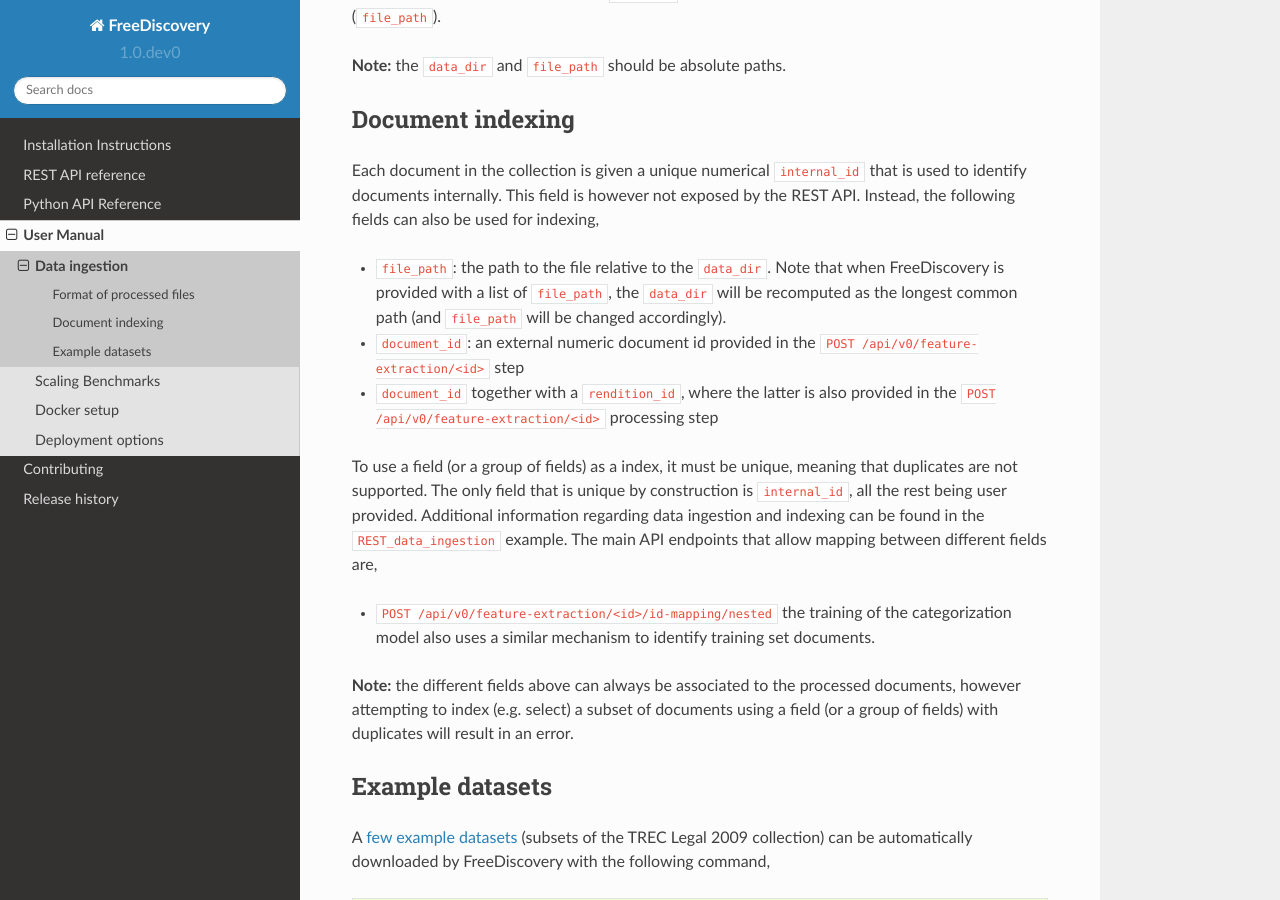
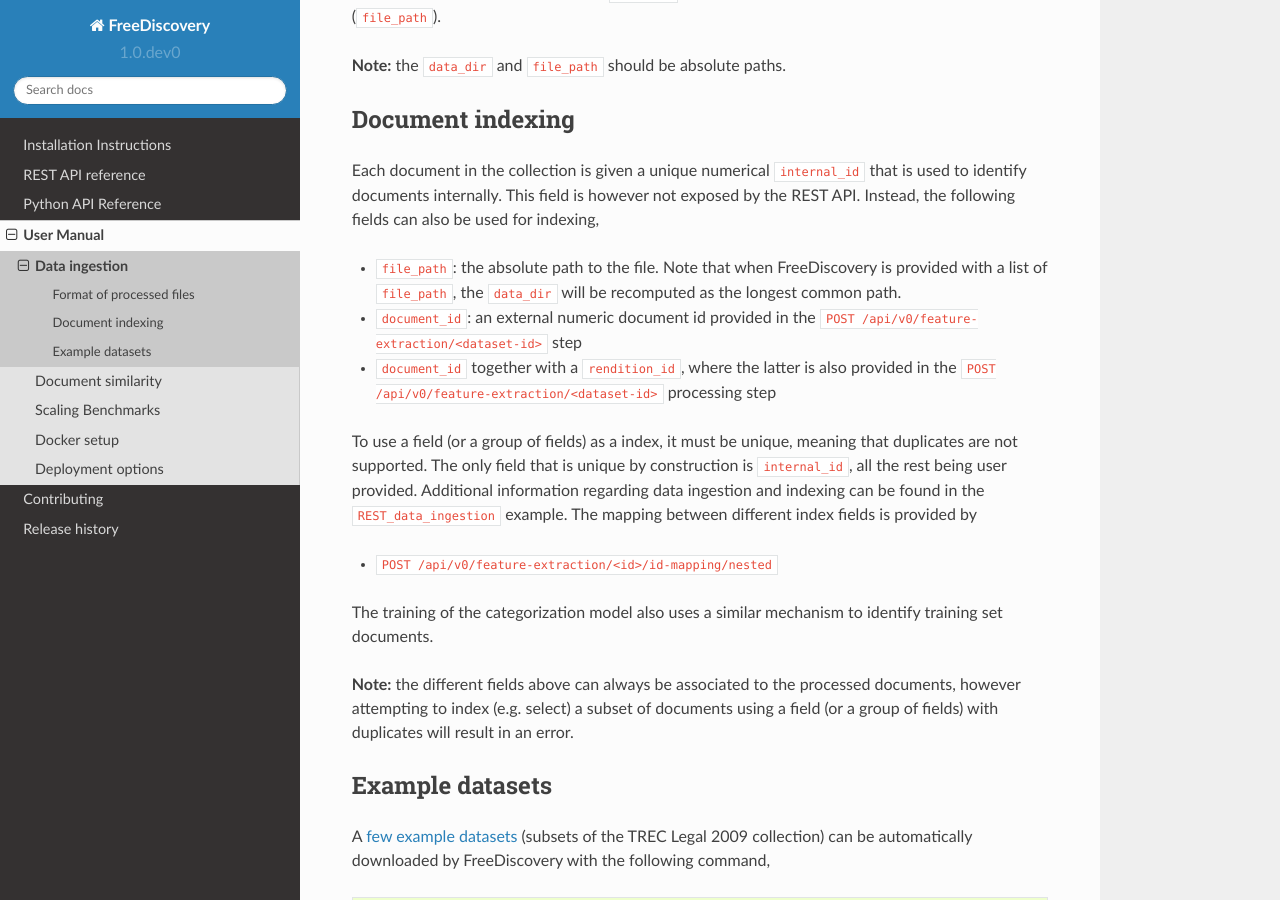
Before and after one commit to FreeDiscovery/FreeDiscovery, a Sphinx documentation site: the page built from doc/user_manual/data_ingestion.md, in a window 1280 px wide and 900 px high, scrolled down 356 px. Built offline with Sphinx 7.4.7 and the Read the Docs theme 2.0.0, drawn with Linux system fonts in a browser that asks for light colours; pages that are not in the unit, such as notebooks, are missing from menus.

Commit message:
DOC add a section in the user manual on similarity metrics

```diff
--- a/doc/user_manual/data_ingestion.md
+++ b/doc/user_manual/data_ingestion.md
@@ -15,13 +15,15 @@
 
 Each document in the collection is given a unique numerical `internal_id` that is used to identify documents internally. This field is however not exposed by the REST API. Instead, the following fields can also be used for indexing,
 
- * `file_path`: the path to the file relative to the `data_dir`. Note that when FreeDiscovery is provided with a list of `file_path`, the `data_dir` will be recomputed as the longest common path (and `file_path` will be changed accordingly).
- * `document_id`: an external numeric document id provided in the `POST /api/v0/feature-extraction/<id>` step
- * `document_id` together with a `rendition_id`, where the latter is also provided in the `POST /api/v0/feature-extraction/<id>` processing step
+ * `file_path`: the absolute path to the file. Note that when FreeDiscovery is provided with a list of `file_path`, the `data_dir` will be recomputed as the longest common path.
+ * `document_id`: an external numeric document id provided in the `POST /api/v0/feature-extraction/<dataset-id>` step
+ * `document_id` together with a `rendition_id`, where the latter is also provided in the `POST /api/v0/feature-extraction/<dataset-id>` processing step
 
-To use a field (or a group of fields) as a index, it must be unique, meaning that duplicates are not supported. The only field that is unique by construction is `internal_id`, all the rest being user provided. Additional information regarding data ingestion and indexing can be found in the [`REST_data_ingestion`](`../examples/REST_data_ingestion.html) example. The main API endpoints that allow mapping between different fields are,
+To use a field (or a group of fields) as a index, it must be unique, meaning that duplicates are not supported. The only field that is unique by construction is `internal_id`, all the rest being user provided. Additional information regarding data ingestion and indexing can be found in the [`REST_data_ingestion`](`../examples/REST_data_ingestion.html) example. The mapping between different index fields is provided by
  * `POST /api/v0/feature-extraction/<id>/id-mapping/nested`
-the training of the categorization model also uses a similar mechanism to identify training set documents.
+
+
+The training of the categorization model also uses a similar mechanism to identify training set documents.
 
 **Note:** the different fields above can always be associated to the processed documents, however attempting to index (e.g. select) a subset of documents using a field (or a group of fields) with duplicates will result in an error.
 
--- a/doc/user_manual/index.rst
+++ b/doc/user_manual/index.rst
@@ -5,6 +5,7 @@
    :maxdepth: 1
 
    data_ingestion
+   document_similarity
    scaling_benchmarks
    docker
    deployment
```
Also changed, not shown: doc/user_manual/document_similarity.rst (added, +24 -0 lines), doc/_static/cosine_similarity_scaling.svg (added).
